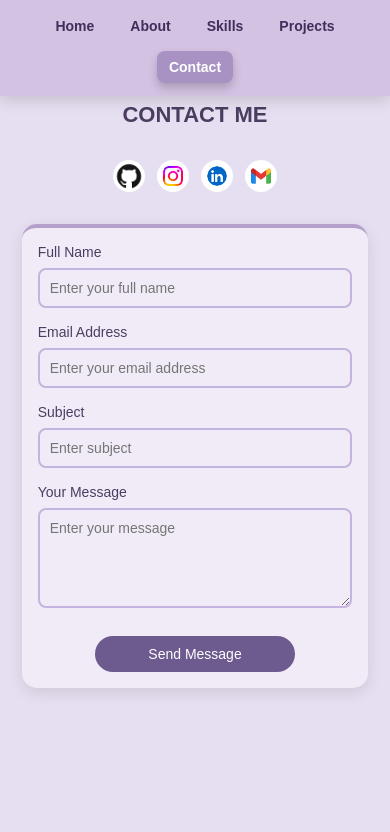
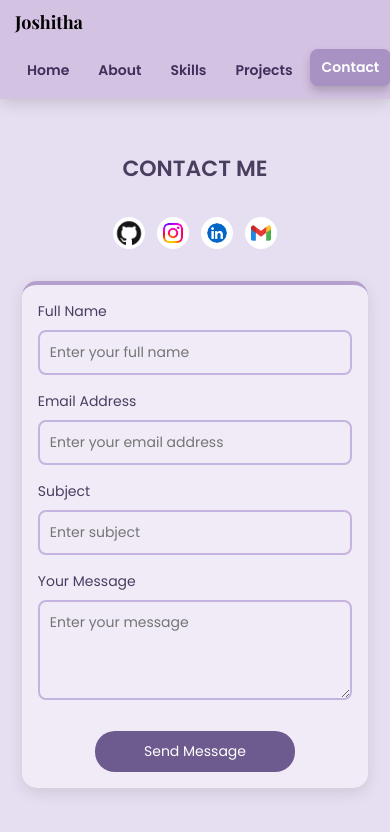
Before and after one commit to Joshitha-2312/ProjectPhase1-UID-, a plain HTML site: page contact.html in a window 390 px wide. Drawn offline with nearby package versions, Linux system fonts and the light colour scheme.

Commit message:
Update contact.html

```diff
--- a/contact.html
+++ b/contact.html
@@ -4,6 +4,7 @@
     <meta charset="UTF-8">
     <meta name="viewport" content="width=device-width, initial-scale=1.0">
     <title>Contact - Joshitha Nambakam</title>
+    <link href="https://fonts.googleapis.com/css2?family=Playfair+Display:wght@700&family=Poppins:wght@400;600&display=swap" rel="stylesheet">
     <style>
         * {
             margin: 0;
@@ -20,13 +21,17 @@
             background-color: #d4c2e3;
             padding: 16px 32px;
             display: flex;
-            justify-content: flex-end;
-            gap: 24px;
+            justify-content: space-between;
+            align-items: center;
             box-shadow: 0 4px 15px rgba(0, 0, 0, 0.15);
             position: fixed;
             width: 100%;
             top: 0;
             left:0;
+        }
+        .nav-links {
+            display: flex;
+            gap: 24px;
         }
         .navbar a {
             color: #3e2f5b;
@@ -58,6 +63,13 @@
         .navbar a:hover::after {
             width: 100%;
             left: 0;
+        }
+        .name {
+            font-family: 'Playfair Display', serif;
+            font-weight: 700;
+            font-size: 22px;
+            color: #000000;
+            margin-right: 20px;
         }
         .box {
             max-width: 800px;
@@ -147,9 +159,14 @@
         }
         @media (max-width: 1024px) {
         .navbar {
-            justify-content: center;
+            padding: 12px 20px;
+        }
+        .name {
+            font-size: 20px;
+            margin-right: 15px;
+        }
+        .nav-links {
             gap: 16px;
-            padding: 12px 20px;
         }
         .navbar a {
             font-size: 15px;
@@ -190,16 +207,27 @@
     }
     @media (max-width: 600px) {
         .navbar {
-            flex-wrap: wrap;
-            gap: 12px;
+            flex-direction: column;
+            align-items: flex-start;
+            gap: 10px;
             padding: 10px 15px;
+        }
+        .name {
+            font-size: 18px;
+            margin-bottom: 8px;
+            margin-right: 0;
+        }
+        .nav-links {
+            width: 100%;
+            justify-content: space-between;
+            gap: 5px;
         }
         .navbar a {
             font-size: 14px;
             padding: 8px 12px;
         }
         .box {
-            margin: 90px auto 20px;
+            margin: 140px auto 20px;
             padding: 12px;
             max-width: 95%;
         }
@@ -240,11 +268,14 @@
 </head>
 <body>
     <nav class="navbar">
-        <a href="index.html">Home</a>
-        <a href="about.html">About</a>
-        <a href="skills.html">Skills</a>
-        <a href="projects.html">Projects</a>
-        <a href="contact.html" class="active">Contact</a>
+        <div class="name">Joshitha</div>
+        <div class="nav-links">
+            <a href="index.html">Home</a>
+            <a href="about.html">About</a>
+            <a href="skills.html">Skills</a>
+            <a href="projects.html">Projects</a>
+            <a href="contact.html" class="active">Contact</a>
+        </div>
     </nav>
     <div class="box">
         <h1>CONTACT ME</h1>
```
